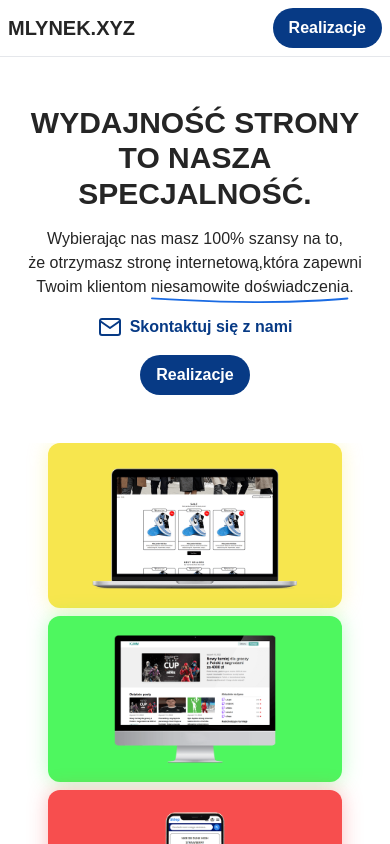
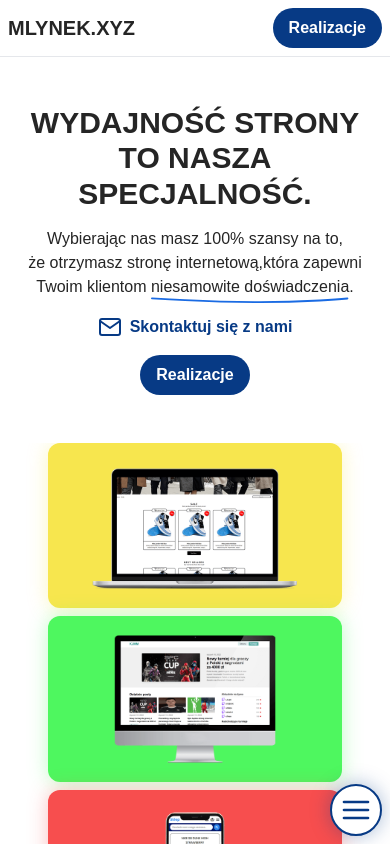
Before and after one commit to kreyson999/mlynek_xyz, a Next.js app: page / in a window 390 px wide. Shown: the top 844 px of the page. Built offline with nearby package versions, Linux system fonts and the light colour scheme.

Commit message:
added navbar on mobile

```diff
--- a/components/Navbar.jsx
+++ b/components/Navbar.jsx
@@ -5,27 +5,29 @@ import { useState, useEffect } from 'react'
 
 const Navbar = () => {
 
-  const [windowWidth, setWindowWidth] = useState(0)
   const [isNavbarClosed, setIsNavbarClosed] = useState(true)
 
+  const handleShowingNavbar = () => {
+    setIsNavbarClosed(state => !isNavbarClosed)
+  }
 
   return (
-    <nav className="border-b max-w-screen md:max-w-none">
+    <nav className="relative border-b max-w-screen md:max-w-none z-50">
       <div className="container mx-auto flex justify-between items-center px-2 md:px-6 py-2 xl:py-4">
         <div className="text-xl md:text-2xl xl:text-3xl font-bold text-custom-black">MLYNEK.XYZ</div>
         <div className="flex space-x-4 items-center text-custom-black">
-          <div className="fixed hidden md:flex md:relative space-x-4 items-center">
+          <div className={`fixed left-0 top-0 flex justify-end w-full text-center divide-y md:divide-y-0 flex-col md:flex-row x md:relative md:space-x-4 md:items-center duration-500 ${isNavbarClosed ? '-bottom-full' : 'bottom-0 bg-black-opacity'}`}>
             <Link href={'/'}>
-              <a className="font-semibold">Główna</a>
+              <a className="text-2xl md:text-base font-semibold py-2 bg-white">Główna</a>
             </Link>
             <Link href={'/about'}>
-              <a className="font-semibold">O nas</a>
+              <a className="text-2xl md:text-base font-semibold py-2 bg-white">O nas</a>
             </Link>
             <Link href={'/offer'}>
-              <a className="font-semibold">Oferta</a>
+              <a className="text-2xl md:text-base font-semibold py-2 bg-white">Oferta</a>
             </Link>
             <Link href={'/contact'}>
-              <a className="font-semibold flex space-x-1.5">
+              <a className="bg-white flex justify-center text-2xl md:text-base font-semibold flex space-x-1.5 pt-2 md:pt-0 pb-16 md:pb-0">
                 <div className="grid place-content-center">
                   <Image
                     src={'/icons/mail.svg'}
@@ -41,6 +43,19 @@ const Navbar = () => {
           <CTAButton/>
         </div>
       </div>
+      <button
+      onClick={handleShowingNavbar}
+      style={{
+        boxShadow: `0px 0px 20px #073A8559`,
+      }}
+      className="fixed border-2 grid place-content-center border-blue-dark p-2 rounded-full bottom-0 right-0 m-2 md:hidden bg-white z-50">
+        <Image
+          src={isNavbarClosed ? '/icons/menu.svg' : '/icons/close.svg'}
+          alt="Menu"
+          width={32}
+          height={32}
+        />
+      </button>
     </nav>
   );
 }
--- a/tailwind.config.js
+++ b/tailwind.config.js
@@ -18,7 +18,8 @@ module.exports = {
           0: '#F7E64E',
           1: '#4EF75F',
           2: '#F74E4E',
-        }
+        },
+        'black-opacity':'#000000CC'
       },
       lineHeight: {
         'tight':'1.175',
```
Also changed, not shown: public/icons/close.svg (added), public/icons/menu.svg (added).
